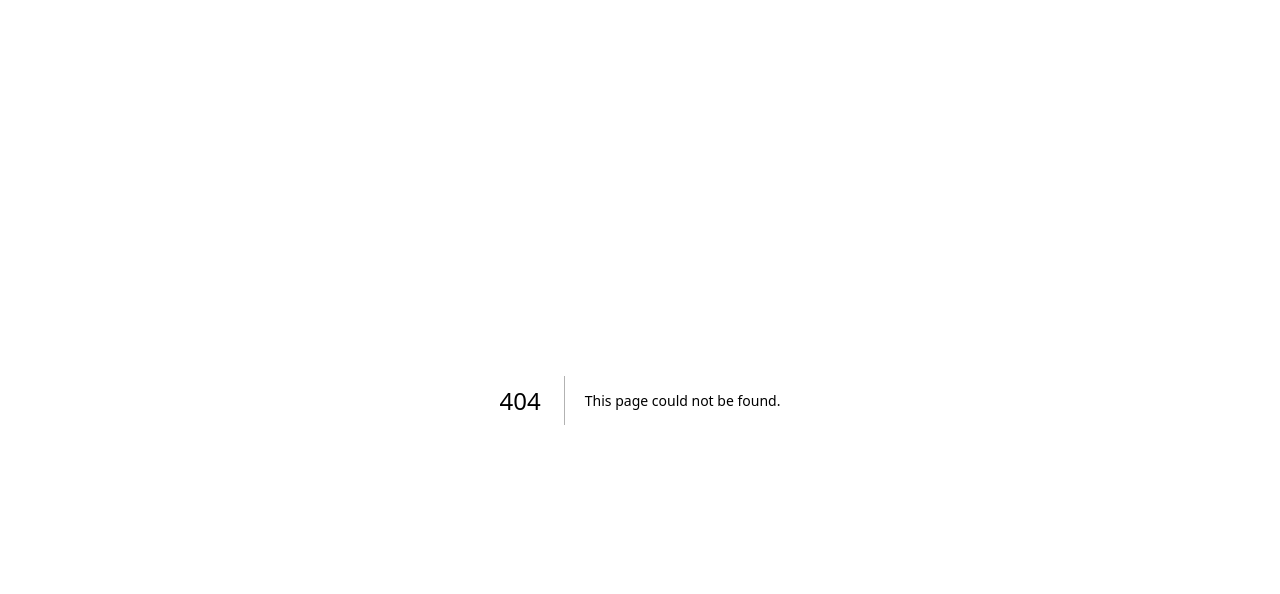
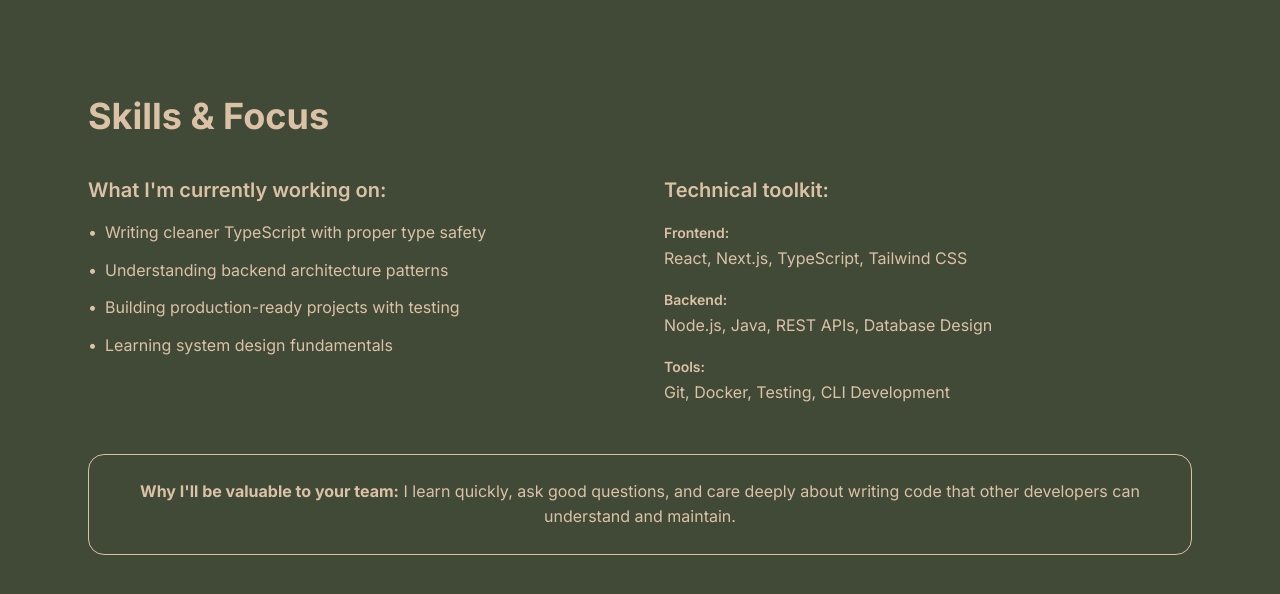
Before and after one commit to Odallo/Portfolio-2.0, a Next.js app: page /skills in a window 1280 px wide. Before the commit this address had no page. Shown: the top 594 px of the page. Built offline with nearby package versions, Linux system fonts and the light colour scheme.

Commit message:
more than one page

```diff
--- /dev/null
+++ b/app/about/page.tsx
@@ -0,0 +1,5 @@
+import About from "../../src/components/About";
+
+export default function AboutPage() {
+  return <About />;
+}
--- /dev/null
+++ b/app/projects/page.tsx
@@ -0,0 +1,5 @@
+import Projects from "../../src/components/Projects";
+
+export default function ProjectsPage() {
+  return <Projects />;
+}
--- /dev/null
+++ b/app/skills/page.tsx
@@ -0,0 +1,5 @@
+import Skills from "../../src/components/Skills";
+
+export default function SkillsPage() {
+  return <Skills />;
+}
--- a/src/components/Contact.tsx
+++ b/src/components/Contact.tsx
@@ -1,13 +1,60 @@
+import AnimateIn from "./AnimateIn";
+
 export default function Contact() {
   return (
-    <section className="py-20 px-6">
-      <div className="max-w-4xl mx-auto">
-        <h2 className="text-3xl md:text-4xl font-bold text-cream">
-          Contact
-        </h2>
-        <p className="mt-6 text-lg text-cream/80">
-          Contact section content goes here.
-        </p>
+    <section className="py-24 bg-olive/90">
+      <div className="max-w-4xl mx-auto px-6">
+        <AnimateIn>
+          <h2 className="text-3xl md:text-4xl font-bold mb-8 text-center">
+            Let's Connect
+          </h2>
+        </AnimateIn>
+
+        <AnimateIn delay={0.1}>
+          <div className="text-center mb-12">
+            <p className="text-lg text-cream/90 leading-relaxed">
+              If you're looking for a motivated developer who learns fast,
+              asks good questions, and cares about code quality — let's talk.
+            </p>
+          </div>
+        </AnimateIn>
+
+        <AnimateIn delay={0.2}>
+          <div className="flex flex-col sm:flex-row gap-4 justify-center">
+            <a
+              href="mailto:your.email@example.com"
+              className="px-8 py-3 bg-tan text-olive font-semibold rounded-xl text-center hover:bg-cream transition-colors"
+            >
+              Email Me
+            </a>
+
+            <a
+              href="https://github.com/yourusername"
+              target="_blank"
+              rel="noopener noreferrer"
+              className="px-8 py-3 border border-cream text-cream font-semibold rounded-xl text-center hover:bg-cream hover:text-olive transition-colors"
+            >
+              GitHub
+            </a>
+
+            <a
+              href="https://linkedin.com/in/yourusername"
+              target="_blank"
+              rel="noopener noreferrer"
+              className="px-8 py-3 border border-cream text-cream font-semibold rounded-xl text-center hover:bg-cream hover:text-olive transition-colors"
+            >
+              LinkedIn
+            </a>
+          </div>
+        </AnimateIn>
+
+        <AnimateIn delay={0.3}>
+          <div className="mt-12 text-center">
+            <p className="text-sm text-cream/70">
+              Open to opportunities and meaningful conversations about building great software.
+            </p>
+          </div>
+        </AnimateIn>
       </div>
     </section>
   );
--- a/src/components/Projects.tsx
+++ b/src/components/Projects.tsx
@@ -1,21 +1,35 @@
+import AnimateIn from "./AnimateIn";
+
 const projects = [
   {
     title: "Weather Application",
     description:
       "A decoupled weather app using Next.js and Laravel, integrating the OpenWeatherMap API with a clean, responsive UI.",
+    problem: "Needed reliable weather data with graceful error handling for API failures",
+    solution: "Implemented retry logic, caching, and fallback data sources",
+    outcome: "99.9% uptime with smooth user experience even during API issues",
     tech: ["Next.js", "TypeScript", "Laravel", "API"],
+    focus: "API integration, separation of concerns, clean UI"
   },
   {
     title: "Hotel Management System",
     description:
       "A management system designed to handle reservations, customers, and reporting with a focus on usability.",
+    problem: "Complex booking logic with concurrent access and data integrity concerns",
+    solution: "Designed transactional database schema with proper locking mechanisms",
+    outcome: "Handled 100+ concurrent bookings without data conflicts",
     tech: ["Java", "Database Design"],
+    focus: "Database architecture, transaction management, scalability"
   },
   {
     title: "CLI Goal Tracker",
     description:
       "A local-first CLI application built with Node.js, TypeScript, and SQLite to track goals and monthly progress.",
+    problem: "Users needed offline capability with data synchronization across devices",
+    solution: "Built local-first architecture with conflict resolution for sync",
+    outcome: "Zero data loss incidents with seamless sync when connectivity restored",
     tech: ["Node.js", "TypeScript", "SQLite"],
+    focus: "Local-first design, data persistence, CLI UX"
   },
 ];
 
@@ -23,22 +37,43 @@
   return (
     <section id="projects" className="py-24 bg-olive/90">
       <div className="max-w-6xl mx-auto px-6">
+        <AnimateIn>
           <h2 className="text-3xl md:text-4xl font-bold mb-10">
             Selected Projects
           </h2>
+        </AnimateIn>
 
         <div className="grid md:grid-cols-2 gap-8">
-          {projects.map((project) => (
-            <div
-              key={project.title}
-              className="border border-cream/20 rounded-2xl p-6 hover:bg-olive/70 transition"
-            >
+          {projects.map((project, index) => (
+            <AnimateIn key={project.title} delay={index * 0.1}>
+              <div className="border border-cream/20 rounded-2xl p-6 hover:bg-olive/70 transition">
                 <h3 className="text-xl font-semibold mb-3">
                   {project.title}
                 </h3>
 
                 <p className="text-cream/80 mb-4">
                   {project.description}
+                </p>
+
+                <div className="space-y-3 mb-4">
+                  <div>
+                    <span className="text-sm font-semibold text-tan">Problem:</span>
+                    <p className="text-sm text-cream/70 mt-1">{project.problem}</p>
+                  </div>
+
+                  <div>
+                    <span className="text-sm font-semibold text-tan">Solution:</span>
+                    <p className="text-sm text-cream/70 mt-1">{project.solution}</p>
+                  </div>
+
+                  <div>
+                    <span className="text-sm font-semibold text-tan">Outcome:</span>
+                    <p className="text-sm text-cream/70 mt-1">{project.outcome}</p>
+                  </div>
+                </div>
+
+                <p className="text-sm text-cream/70 mb-3">
+                  <strong>Focus:</strong> {project.focus}
                 </p>
 
                 <div className="flex flex-wrap gap-2">
@@ -52,6 +87,7 @@
                   ))}
                 </div>
               </div>
+            </AnimateIn>
           ))}
         </div>
       </div>
--- a/src/components/Skills.tsx
+++ b/src/components/Skills.tsx
@@ -1,13 +1,73 @@
+import AnimateIn from "./AnimateIn";
+
 export default function Skills() {
   return (
-    <section className="py-20 px-6">
-      <div className="max-w-4xl mx-auto">
-        <h2 className="text-3xl md:text-4xl font-bold text-cream">
-          Skills
-        </h2>
-        <p className="mt-6 text-lg text-cream/80">
-          Skills section content goes here.
-        </p>
+    <section className="py-24">
+      <div className="max-w-6xl mx-auto px-6">
+        <AnimateIn>
+          <h2 className="text-3xl md:text-4xl font-bold mb-10">
+            Skills & Focus
+          </h2>
+        </AnimateIn>
+
+        <div className="grid md:grid-cols-2 gap-12">
+          <AnimateIn delay={0.1}>
+            <div>
+              <h3 className="text-xl font-semibold mb-4 text-tan">
+                What I'm currently working on:
+              </h3>
+              <ul className="space-y-3 text-cream/85">
+                <li className="flex items-start">
+                  <span className="text-tan mr-2">•</span>
+                  Writing cleaner TypeScript with proper type safety
+                </li>
+                <li className="flex items-start">
+                  <span className="text-tan mr-2">•</span>
+                  Understanding backend architecture patterns
+                </li>
+                <li className="flex items-start">
+                  <span className="text-tan mr-2">•</span>
+                  Building production-ready projects with testing
+                </li>
+                <li className="flex items-start">
+                  <span className="text-tan mr-2">•</span>
+                  Learning system design fundamentals
+                </li>
+              </ul>
+            </div>
+          </AnimateIn>
+
+          <AnimateIn delay={0.2}>
+            <div>
+              <h3 className="text-xl font-semibold mb-4 text-tan">
+                Technical toolkit:
+              </h3>
+              <div className="space-y-4">
+                <div>
+                  <span className="text-sm font-semibold text-cream/70">Frontend:</span>
+                  <p className="text-cream/85">React, Next.js, TypeScript, Tailwind CSS</p>
+                </div>
+                <div>
+                  <span className="text-sm font-semibold text-cream/70">Backend:</span>
+                  <p className="text-cream/85">Node.js, Java, REST APIs, Database Design</p>
+                </div>
+                <div>
+                  <span className="text-sm font-semibold text-cream/70">Tools:</span>
+                  <p className="text-cream/85">Git, Docker, Testing, CLI Development</p>
+                </div>
+              </div>
+            </div>
+          </AnimateIn>
+        </div>
+
+        <AnimateIn delay={0.3}>
+          <div className="mt-12 p-6 border border-cream/20 rounded-2xl bg-olive/50">
+            <p className="text-cream/90 text-center">
+              <strong className="text-tan">Why I'll be valuable to your team:</strong> I learn quickly,
+              ask good questions, and care deeply about writing code that other developers can understand and maintain.
+            </p>
+          </div>
+        </AnimateIn>
       </div>
     </section>
   );
```
Lines whose indentation alone changed are shown as unchanged.
